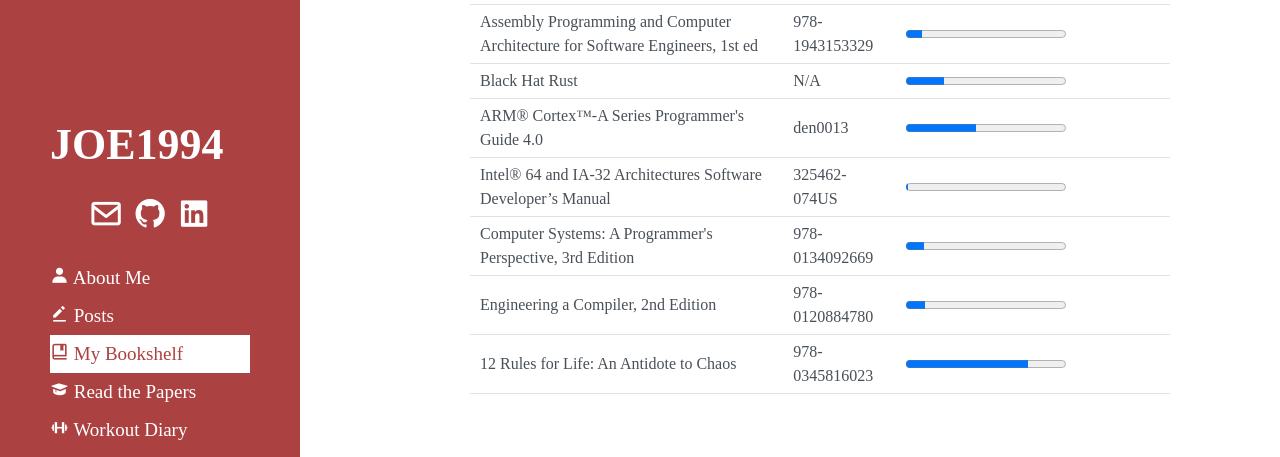
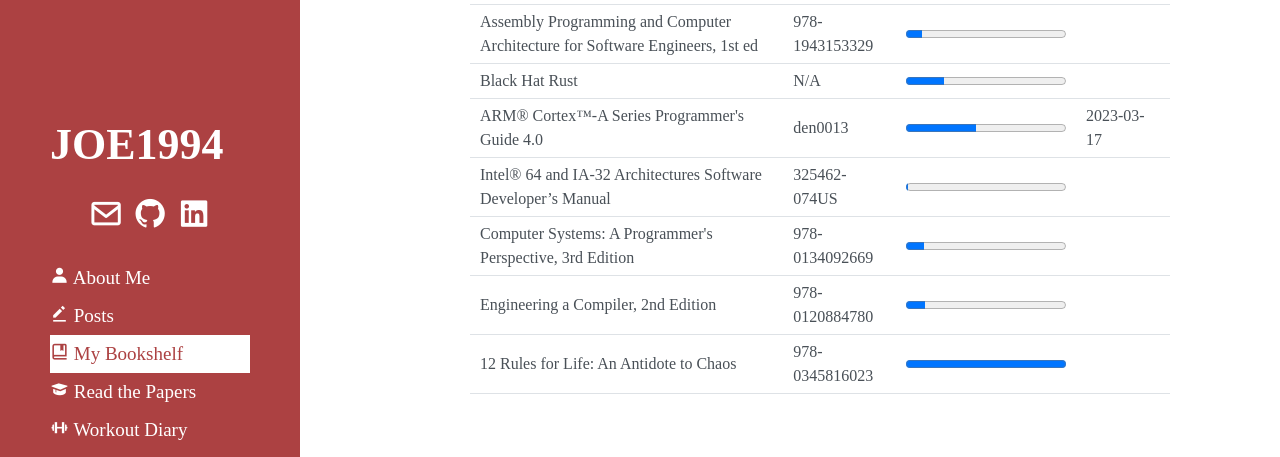
Before and after one commit to JOE1994/JOE1994.github.io, a Jekyll site: the page built from bookshelf.html, in a window 1280 px wide. Shown: the part 251-708 px from the top of the page. Built offline with Jekyll 4.4.1, drawn with Linux system fonts in a browser that asks for light colours; some web fonts are replaced.

Commit message:
[book] Finished reading J.Peterson book :)

```diff
--- a/_data/bookshelf.yml
+++ b/_data/bookshelf.yml
@@ -32,7 +32,7 @@
   isbn: 'den0013'
   progress: 186
   tot_pages: 421
-  finished_date: ''
+  finished_date: '2023-03-17'
 
 - name: "Intel® 64 and IA-32 Architectures Software Developer’s Manual"
   isbn: '325462-074US'
@@ -54,6 +54,6 @@
 
 - name: "12 Rules for Life: An Antidote to Chaos"
   isbn: 978-0345816023
-  progress: 284
+  progress: 370
   tot_pages: 370
   finished_date: ''
```
